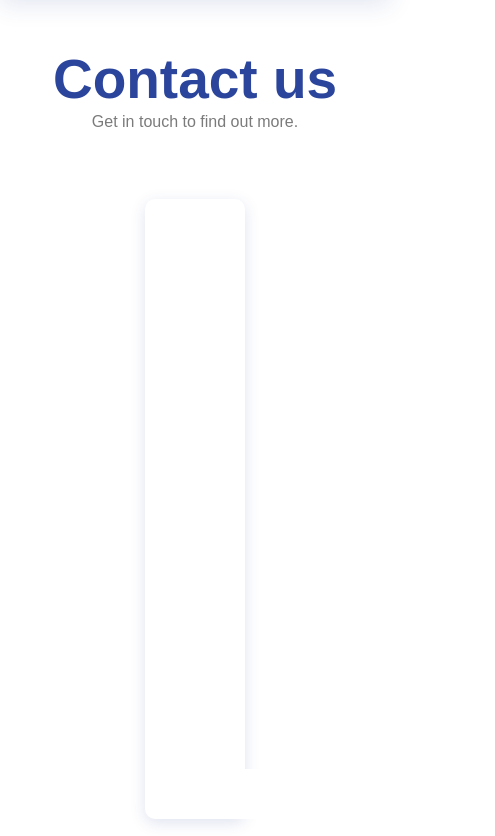
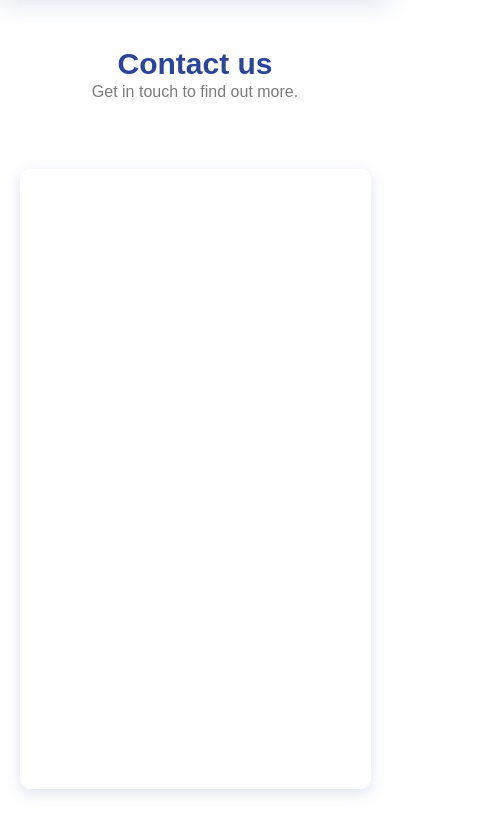
Before and after one commit to bhub-crm/bhub-crm.github.io, a plain HTML site: page contact.html in a window 390 px wide. Shown: the part 73-909 px from the top of the page, 495 px wide, since content can reach past the window. Drawn offline with Linux system fonts and the light colour scheme; a script that the page names is missing.

Commit message:
Sitan | add resposive contact us page

```diff
--- a/assets/css/contact.css
+++ b/assets/css/contact.css
@@ -33,3 +33,17 @@
   height: 50px;
   bottom:0px;
 }
+
+@media(max-width:576px){
+  .page-container h1 {
+    font-size: 30px;
+  }
+  .contact-form-container {
+    width: 90%;
+    padding: 20px 0px 0px 30px;;
+  }
+  .white-box-contact-form{
+    width: 250px;
+    height: 100px;
+  }
+}
```
